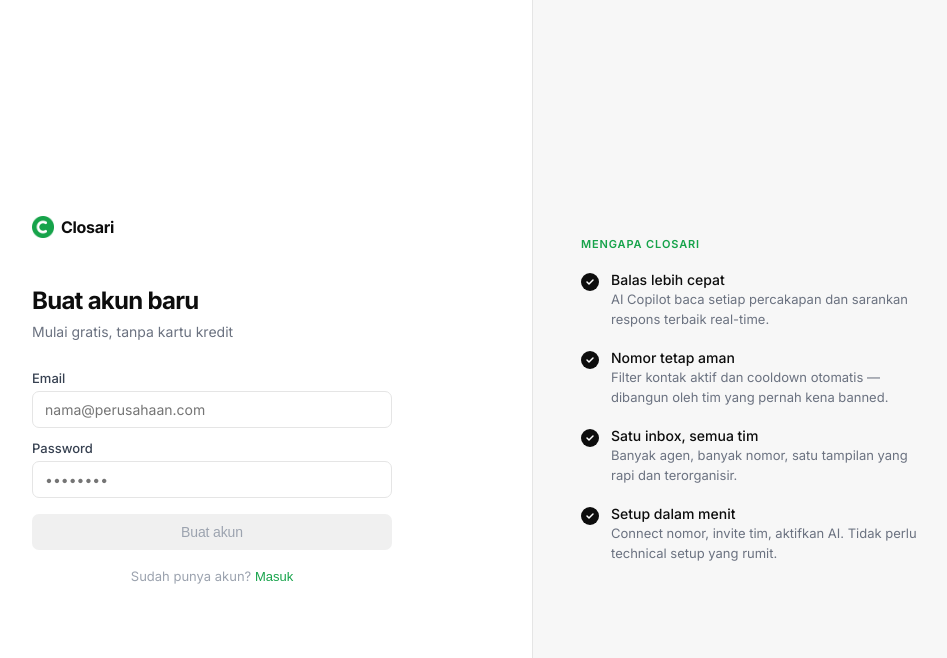
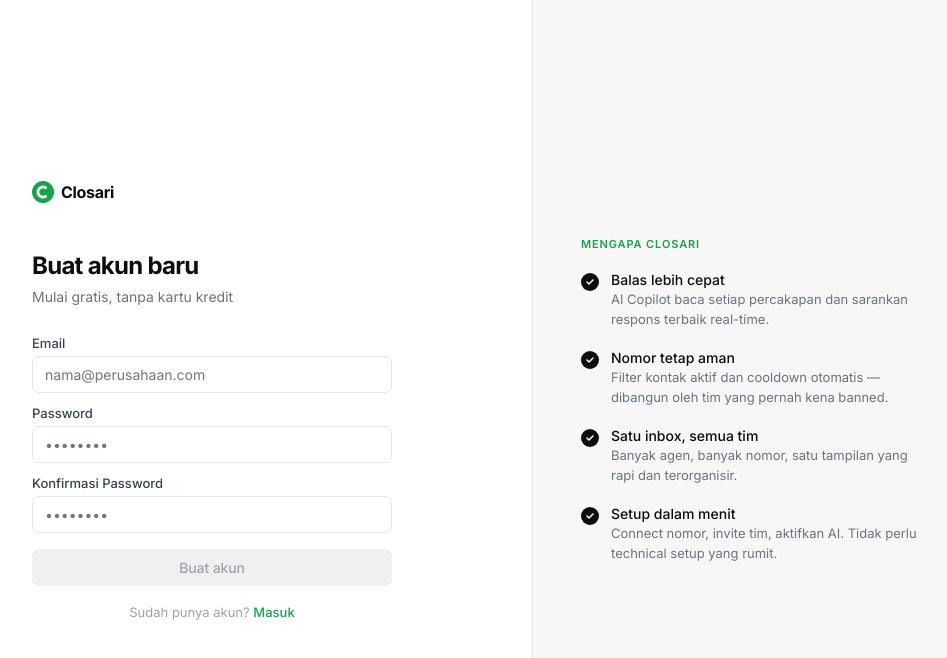
Before and after one commit to barawell/closari.app, a Next.js app: page /login in a window 1280 px wide. Both pictures are taken after a click on the button "Daftar gratis". Shown: the top 658 px of the page, without its empty margins (108-1055 px from the left). Built offline with nearby package versions, Linux system fonts and the light colour scheme.

Commit message:
fix: register page error handling + confirm password field

```diff
--- a/app/login/page.tsx
+++ b/app/login/page.tsx
@@ -11,34 +11,63 @@
   const [mode, setMode] = useState<'in' | 'up'>('in')
   const [email, setEmail] = useState('')
   const [password, setPassword] = useState('')
+  const [confirm, setConfirm] = useState('')
   const [busy, setBusy] = useState(false)
   const [err, setErr] = useState('')
   const [info, setInfo] = useState('')
 
+  function parseErr(e: any): string {
+    if (!e) return 'Terjadi kesalahan'
+    if (typeof e === 'string') return e
+    if (e?.message && typeof e.message === 'string' && e.message.trim()) return e.message
+    if (e?.error_description) return e.error_description
+    if (e?.msg) return e.msg
+    // Friendly messages untuk error umum Supabase
+    const raw = JSON.stringify(e)
+    if (raw.includes('already registered') || raw.includes('User already registered')) return 'Email ini sudah terdaftar. Coba masuk.'
+    if (raw.includes('Invalid login')) return 'Email atau password salah.'
+    if (raw.includes('Email not confirmed')) return 'Email belum dikonfirmasi. Cek inbox kamu.'
+    if (raw.includes('Password should be')) return 'Password minimal 6 karakter.'
+    return 'Gagal. Coba lagi.'
+  }
+
   async function submit() {
-    setBusy(true); setErr(''); setInfo('')
+    setErr(''); setInfo('')
+    if (mode === 'up') {
+      if (password.length < 6) { setErr('Password minimal 6 karakter.'); return }
+      if (password !== confirm) { setErr('Password dan konfirmasi tidak sama.'); return }
+    }
+    setBusy(true)
     try {
       if (mode === 'in') {
         const { error } = await supabase.auth.signInWithPassword({ email, password })
-        if (error) throw error
+        if (error) { setErr(parseErr(error)); return }
         router.push(nextPath)
       } else {
-        const { error } = await supabase.auth.signUp({ email, password })
-        if (error) throw error
-        setInfo('Akun dibuat. Cek email untuk verifikasi, lalu login.')
-        setMode('in')
+        const { data, error } = await supabase.auth.signUp({ email, password })
+        if (error) { setErr(parseErr(error)); return }
+        // Kalau session langsung ada → email confirm OFF, langsung masuk
+        if (data?.session) {
+          router.push(nextPath)
+          return
+        }
+        // Email confirm ON → info ke user
+        setInfo('Akun dibuat! Cek email untuk verifikasi, lalu login di sini.')
+        setMode('in'); setPassword(''); setConfirm('')
       }
     } catch (e: any) {
-      setErr(e?.message || 'Gagal')
+      setErr(parseErr(e))
     } finally { setBusy(false) }
   }
+
+  const canSubmit = !busy && !!email && !!password && (mode === 'in' || !!confirm)
 
   return (
     <div style={{ minHeight: '100vh', display: 'grid', gridTemplateColumns: '1fr 1fr' }}>
       <div style={{ display: 'flex', flexDirection: 'column', justifyContent: 'center', alignItems: 'center', padding: '48px 40px', background: '#fff' }}>
         <div style={{ width: '100%', maxWidth: 360 }}>
           <Link href="/" style={{ textDecoration: 'none', display: 'flex', alignItems: 'center', gap: 7, marginBottom: 48 }}>
-            <img src="/logo.png" alt="Closari" width={22} height={22} style={{ display: "block", borderRadius: 5 }} />
+            <img src="/logo.png" alt="Closari" width={22} height={22} style={{ display: 'block', borderRadius: 5 }} />
             <span style={{ fontWeight: 700, fontSize: 16, color: '#0D0D0D', letterSpacing: '-0.02em' }}>Closari</span>
           </Link>
 
@@ -52,9 +81,9 @@
           <div style={{ display: 'flex', flexDirection: 'column', gap: 12 }}>
             <div>
               <label style={{ display: 'block', fontSize: 13, color: '#374151', fontWeight: 500, marginBottom: 5 }}>Email</label>
-              <input type="email" placeholder="nama@perusahaan.com" value={email} onChange={e => setEmail(e.target.value)}
-                onKeyDown={e => e.key === 'Enter' && submit()}
-                style={{ width: '100%', padding: '9px 12px', border: '1px solid #E5E5E5', borderRadius: 7, fontSize: 14, color: '#0D0D0D', background: '#fff', outline: 'none', boxSizing: 'border-box' }} />
+              <input type="email" placeholder="nama@perusahaan.com" value={email}
+                onChange={e => setEmail(e.target.value)} onKeyDown={e => e.key === 'Enter' && submit()}
+                style={inputStyle} />
             </div>
             <div>
               <div style={{ display: 'flex', justifyContent: 'space-between', marginBottom: 5 }}>
@@ -65,24 +94,35 @@
                   </Link>
                 )}
               </div>
-              <input type="password" placeholder="••••••••" value={password} onChange={e => setPassword(e.target.value)}
-                onKeyDown={e => e.key === 'Enter' && submit()}
-                style={{ width: '100%', padding: '9px 12px', border: '1px solid #E5E5E5', borderRadius: 7, fontSize: 14, color: '#0D0D0D', background: '#fff', outline: 'none', boxSizing: 'border-box' }} />
+              <input type="password" placeholder="••••••••" value={password}
+                onChange={e => setPassword(e.target.value)} onKeyDown={e => e.key === 'Enter' && submit()}
+                style={inputStyle} />
             </div>
+            {mode === 'up' && (
+              <div>
+                <label style={{ display: 'block', fontSize: 13, color: '#374151', fontWeight: 500, marginBottom: 5 }}>Konfirmasi Password</label>
+                <input type="password" placeholder="••••••••" value={confirm}
+                  onChange={e => setConfirm(e.target.value)} onKeyDown={e => e.key === 'Enter' && submit()}
+                  style={{ ...inputStyle, borderColor: confirm && confirm !== password ? '#FECACA' : '#E5E5E5' }} />
+                {confirm && confirm !== password && (
+                  <div style={{ fontSize: 11, color: '#DC2626', marginTop: 4 }}>Password tidak sama</div>
+                )}
+              </div>
+            )}
           </div>
 
           {err && <div style={{ marginTop: 12, padding: '9px 12px', background: '#FEF2F2', border: '1px solid #FECACA', borderRadius: 7, fontSize: 13, color: '#B91C1C' }}>{err}</div>}
           {info && <div style={{ marginTop: 12, padding: '9px 12px', background: '#F0FDF4', border: '1px solid #BBF7D0', borderRadius: 7, fontSize: 13, color: '#15803D' }}>{info}</div>}
 
-          <button onClick={submit} disabled={busy || !email || !password}
-            style={{ width: '100%', marginTop: 16, padding: '10px 0', background: busy || !email || !password ? '#F0F0F0' : '#0D0D0D', color: busy || !email || !password ? '#9CA3AF' : '#fff', border: 'none', borderRadius: 7, fontSize: 14, fontWeight: 500, cursor: busy || !email || !password ? 'not-allowed' : 'pointer', letterSpacing: '-0.01em' }}>
+          <button onClick={submit} disabled={!canSubmit}
+            style={{ width: '100%', marginTop: 16, padding: '10px 0', background: canSubmit ? '#0D0D0D' : '#F0F0F0', color: canSubmit ? '#fff' : '#9CA3AF', border: 'none', borderRadius: 7, fontSize: 14, fontWeight: 500, cursor: canSubmit ? 'pointer' : 'not-allowed', letterSpacing: '-0.01em', fontFamily: 'inherit' }}>
             {busy ? 'Memproses…' : mode === 'in' ? 'Masuk' : 'Buat akun'}
           </button>
 
           <p style={{ fontSize: 13, marginTop: 18, color: '#9CA3AF', textAlign: 'center' }}>
             {mode === 'in' ? 'Belum punya akun? ' : 'Sudah punya akun? '}
-            <button onClick={() => { setMode(mode === 'in' ? 'up' : 'in'); setErr(''); setInfo('') }}
-              style={{ color: '#16A34A', background: 'none', border: 'none', cursor: 'pointer', fontSize: 13, fontWeight: 500 }}>
+            <button onClick={() => { setMode(mode === 'in' ? 'up' : 'in'); setErr(''); setInfo(''); setConfirm('') }}
+              style={{ color: '#16A34A', background: 'none', border: 'none', cursor: 'pointer', fontSize: 13, fontWeight: 500, fontFamily: 'inherit' }}>
               {mode === 'in' ? 'Daftar gratis' : 'Masuk'}
             </button>
           </p>
@@ -118,6 +158,12 @@
   )
 }
 
+const inputStyle: React.CSSProperties = {
+  width: '100%', padding: '9px 12px', border: '1px solid #E5E5E5',
+  borderRadius: 7, fontSize: 14, color: '#0D0D0D', background: '#fff',
+  outline: 'none', boxSizing: 'border-box', fontFamily: 'inherit',
+}
+
 export default function LoginPage() {
   return (
     <Suspense fallback={<div style={{ minHeight: '100vh', display: 'flex', alignItems: 'center', justifyContent: 'center', background: '#fff', fontSize: 13, color: '#9CA3AF' }}>Memuat…</div>}>
```
